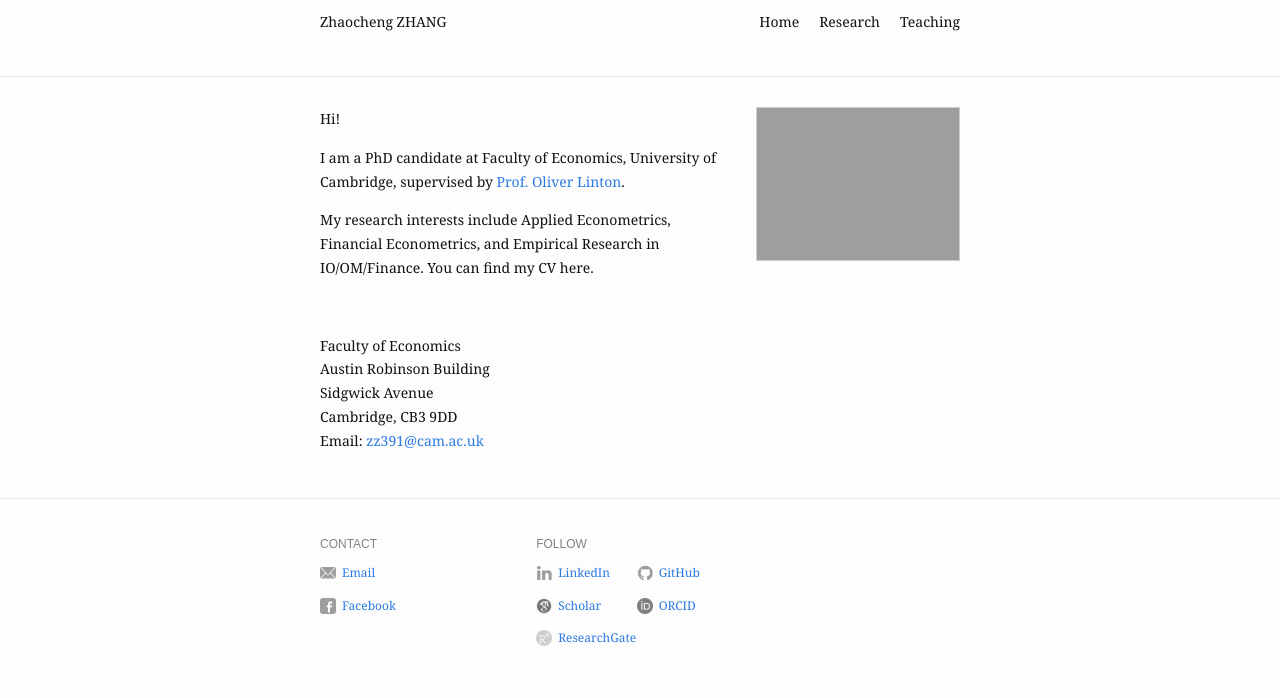
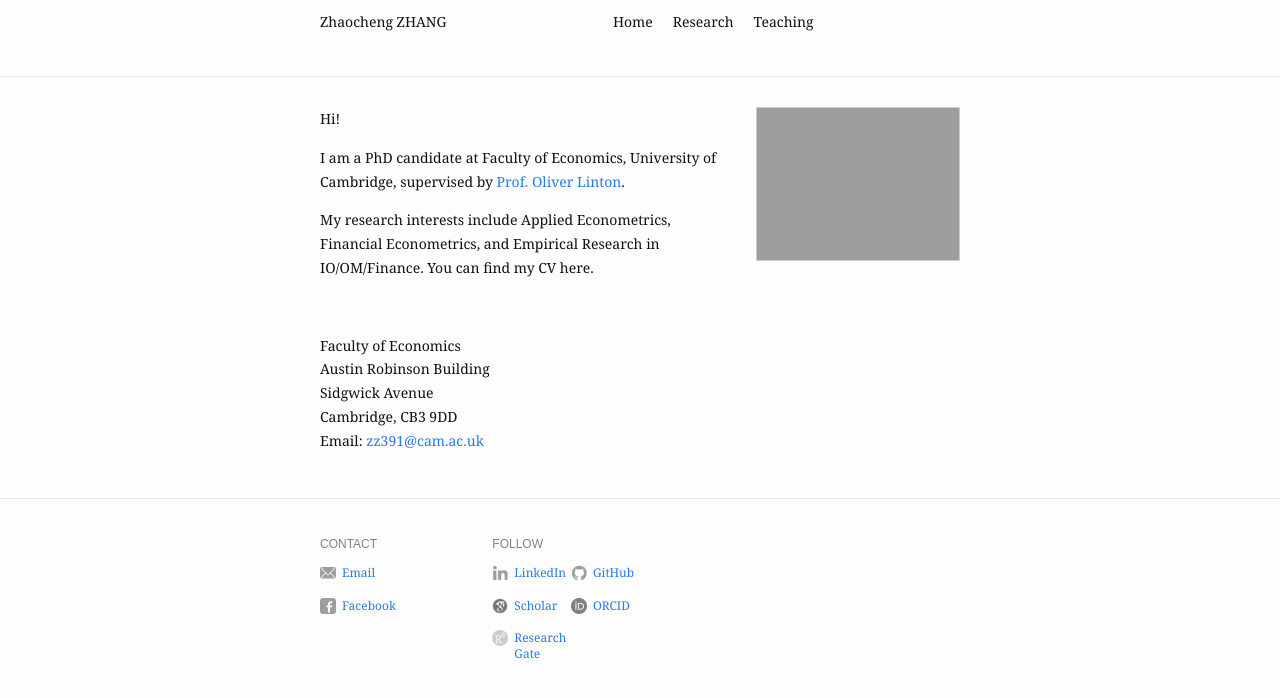
Before and after one commit to zhaocheng-zhang/zhaocheng-zhang.github.io, a Jekyll site: the page built from index.md, in a window 1280 px wide. Shown: the top 698 px of the page. Built offline with Jekyll 4.4.1, drawn with Linux system fonts in a browser that asks for light colours.

Commit message:
Update main.scss

```diff
--- a/assets/css/main.scss
+++ b/assets/css/main.scss
@@ -36,23 +36,19 @@ $on-laptop: 800px;
 
 
 // Custom styles for header alignment
-.header-container {
-  display: flex !important;
-  align-items: center !important;
-  justify-content: space-between !important;
+.wrapper {
+  display: flex; /* 使标题和导航栏在同一行 */
+  align-items: center; /* 垂直居中对齐 */
+  justify-content: space-between; /* 两端对齐，标题在左，导航栏在右 */
 }
 
 .site-title {
-  font-size: 3rem; /* 调整文本的字体大小 */
-}
-
-.site-nav {
-  display: flex;
-  align-items: center;
+  font-size: 1.5rem; /* 调整标题字体大小 */
+  margin-right: 20px; /* 标题与导航栏之间的间距 */
 }
 
 .menu {
-  display: flex;
+  display: flex; /* 确保导航链接水平排列 */
 }
 
 .page-link {
```
